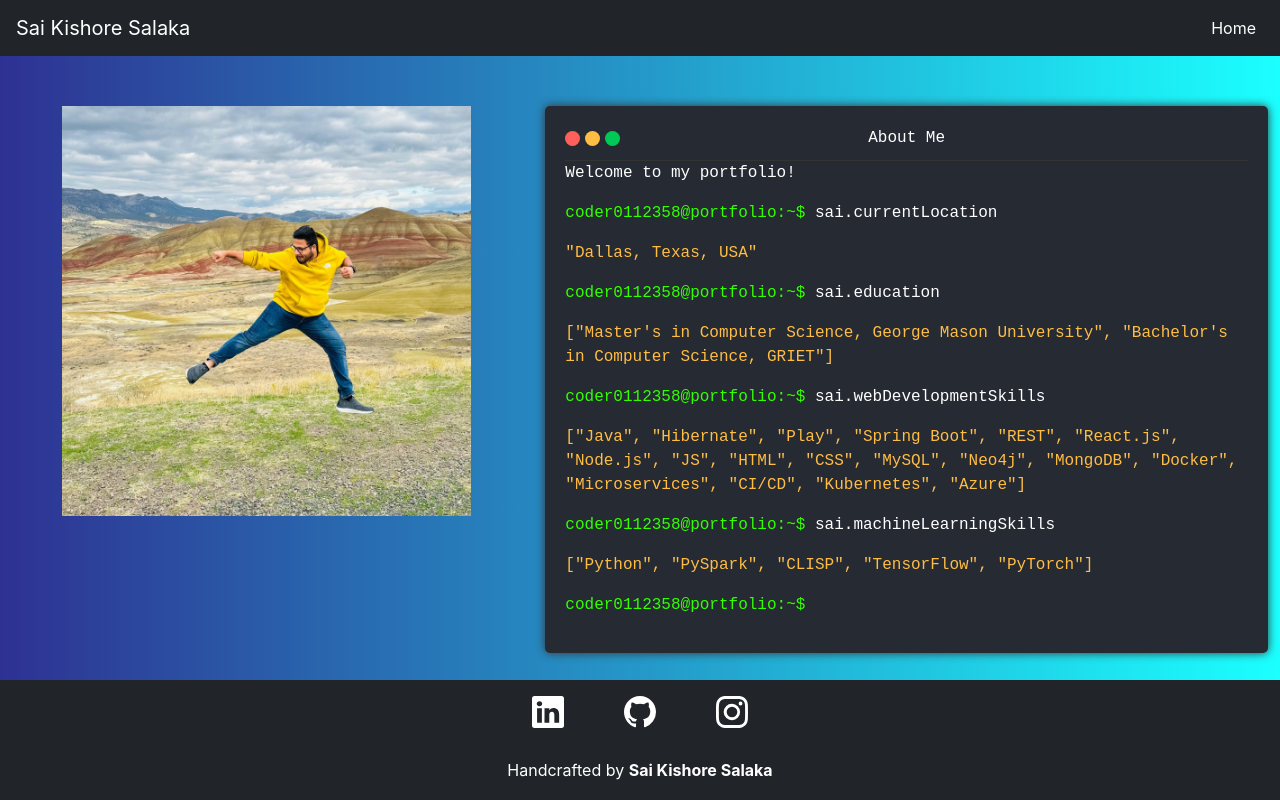
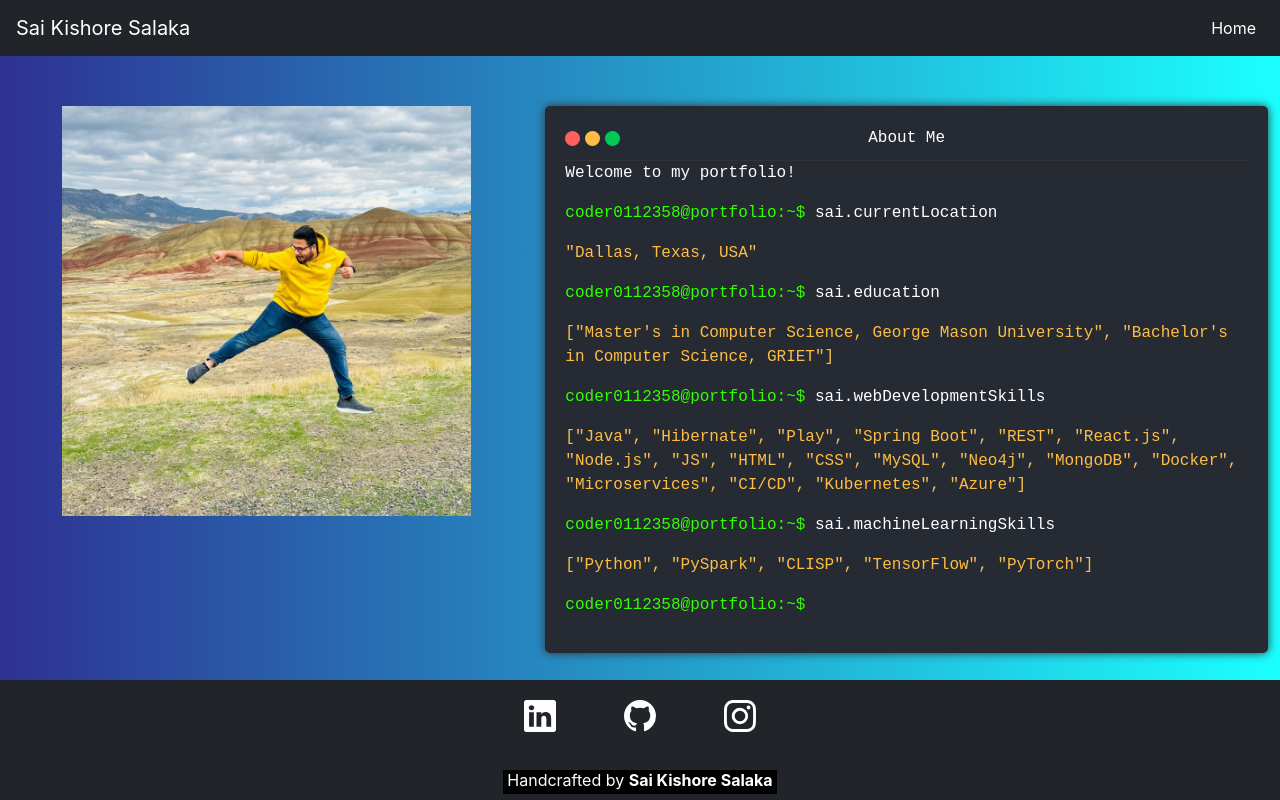
Before and after one commit to sai2009kishore/portfolio, a React (Create React App) app: page / in a window 1280 px wide. Built offline with nearby package versions, Linux system fonts and the light colour scheme.

Commit message:
Added hover border to footer icons

```diff
--- a/src/assets/img/GitHubLogo.jsx
+++ b/src/assets/img/GitHubLogo.jsx
@@ -1,4 +1,4 @@
-const GitHubLogo = ({ width = 32, height = 32, fill = "white" }) => {
+const GitHubLogo = ({ width = '100%', height = '100%', fill = "white" }) => {
     return <svg xmlns="http://www.w3.org/2000/svg" width={width} height={height} fill={fill} viewBox="0 0 16 16">
         <path d="M8 0C3.58 0 0 3.58 0 8c0 3.54 2.29 6.53 5.47 7.59.4.07.55-.17.55-.38 0-.19-.01-.82-.01-1.49-2.01.37-2.53-.49-2.69-.94-.09-.23-.48-.94-.82-1.13-.28-.15-.68-.52-.01-.53.63-.01 1.08.58 1.23.82.72 1.21 1.87.87 2.33.66.07-.52.28-.87.51-1.07-1.78-.2-3.64-.89-3.64-3.95 0-.87.31-1.59.82-2.15-.08-.2-.36-1.02.08-2.12 0 0 .67-.21 2.2.82.64-.18 1.32-.27 2-.27.68 0 1.36.09 2 .27 1.53-1.04 2.2-.82 2.2-.82.44 1.1.16 1.92.08 2.12.51.56.82 1.27.82 2.15 0 3.07-1.87 3.75-3.65 3.95.29.25.54.73.54 1.48 0 1.07-.01 1.93-.01 2.2 0 .21.15.46.55.38A8.012 8.012 0 0 0 16 8c0-4.42-3.58-8-8-8z"></path>
     </svg>;
--- a/src/assets/img/LinkedInLogo.jsx
+++ b/src/assets/img/LinkedInLogo.jsx
@@ -1,4 +1,4 @@
-const LinkedInLogo = ({ width = 32, height = 32, fill = "white" }) => {
+const LinkedInLogo = ({ width = '100%', height = '100%', fill = "white" }) => {
     return <svg xmlns="http://www.w3.org/2000/svg" width={width} height={height} fill={fill} viewBox="0 0 16 16">
         <path
             d="M0 1.146C0 .513.526 0 1.175 0h13.65C15.474 0 16 .513 16 1.146v13.708c0 .633-.526 1.146-1.175 1.146H1.175C.526 16 0 15.487 0 14.854V1.146zm4.943 12.248V6.169H2.542v7.225h2.401zm-1.2-8.212c.837 0 1.358-.554 1.358-1.248-.015-.709-.52-1.248-1.342-1.248-.822 0-1.359.54-1.359 1.248 0 .694.521 1.248 1.327 1.248h.016zm4.908 8.212V9.359c0-.216.016-.432.08-.586.173-.431.568-.878 1.232-.878.869 0 1.216.662 1.216 1.634v3.865h2.401V9.25c0-2.22-1.184-3.252-2.764-3.252-1.274 0-1.845.7-2.165 1.193v.025h-.016a5.54 5.54 0 0 1 .016-.025V6.169h-2.4c.03.678 0 7.225 0 7.225h2.4z"></path>
--- a/src/assets/styles/footer.css
+++ b/src/assets/styles/footer.css
@@ -10,6 +10,16 @@
 
 .socials a {
     margin: 0 30px;
+    border: 2px solid transparent;
+    border-radius: 4px;
+    width: 40px;
+    height: 40px;
+    display: inline-flex;
+    padding: 2px;
+}
+
+.socials a:hover {
+    border-color: white;
 }
 
 @media (min-height: 780px) {
--- a/src/components/Footer.jsx
+++ b/src/components/Footer.jsx
@@ -24,7 +24,7 @@ const Footer = () => {
                 </Row>
                 <Row>
                     <Col className="text-center">
-                        Handcrafted by <b>Sai Kishore Salaka</b>
+                        <span style={{ backgroundColor: 'black', padding: '0 4px 4px 4px' }}>Handcrafted by <b>Sai Kishore Salaka</b></span>
                     </Col>
                 </Row>
             </Container>
```
Also changed, not shown: src/assets/img/InstagramLogo.jsx (+1 -1 lines).
